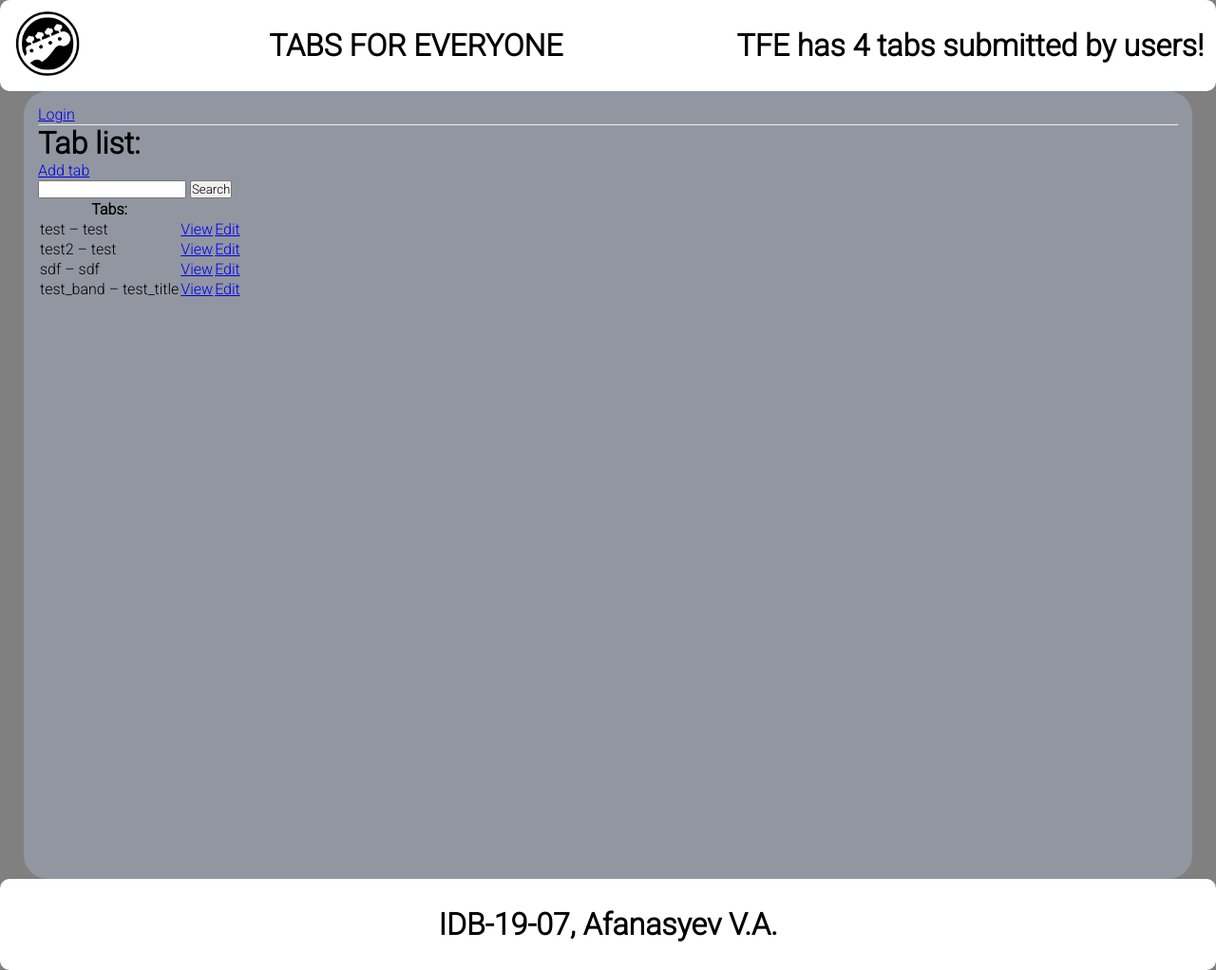
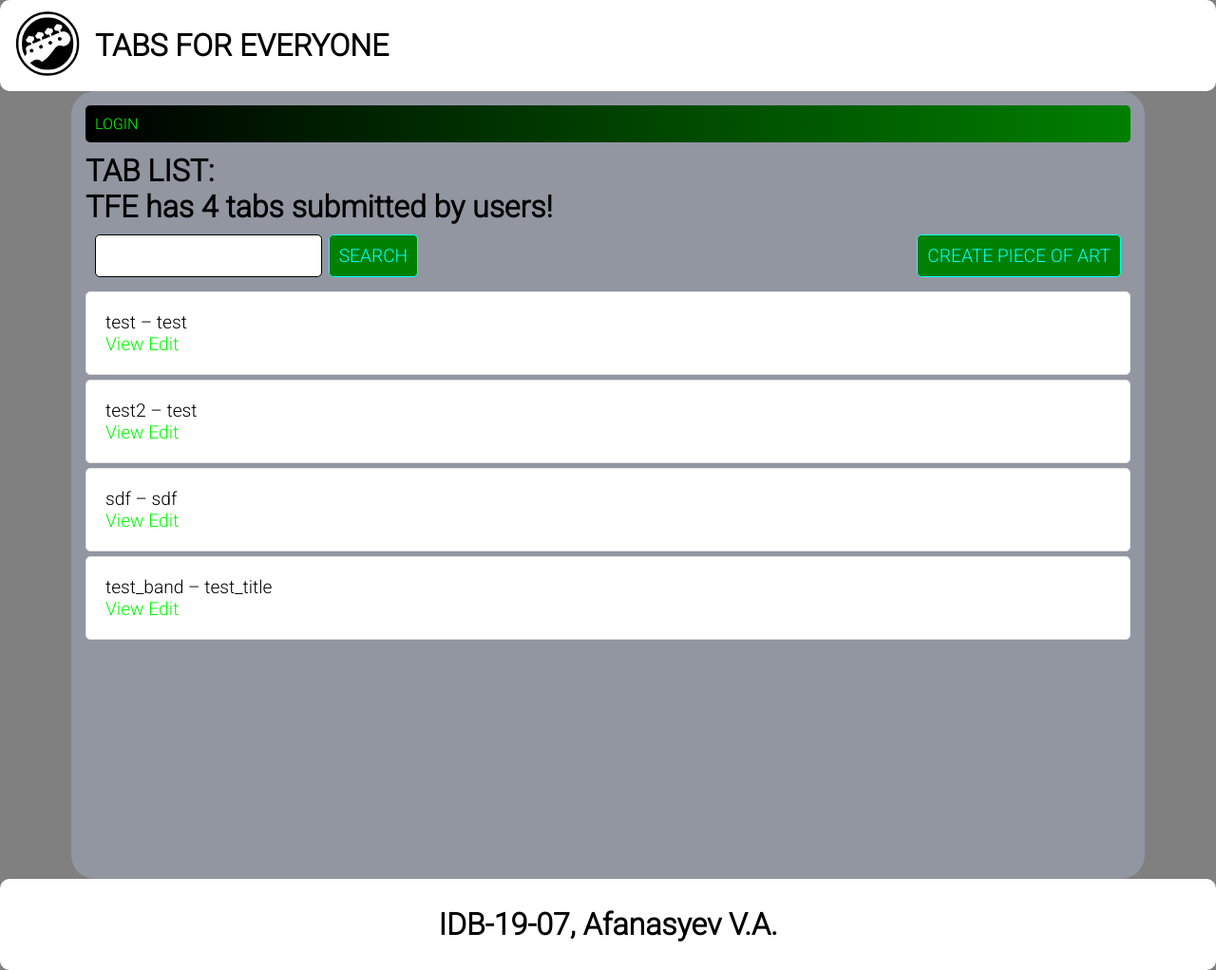
Before and after one commit to Overial/TabsForEveryone, a Django app: page / in a window 1280 px wide. Shown: the whole page at 95% size. Run offline with Django 3.2, Linux system fonts and the light colour scheme; data comes from the database, SQL or seed files in the repository; both versions use the stored data as it was after the commit.

Commit message:
Major design fixes

```diff
--- a/mysite/tfe/static/tfe/style.css
+++ b/mysite/tfe/static/tfe/style.css
@@ -2,6 +2,7 @@
 	margin: 0;
 	padding: 0;
 	font-family: 'Roboto', sans-serif;
+	text-decoration: none;
 }
 
 html {
@@ -12,6 +13,24 @@ body {
     height: 100%;
     background-color: grey;
 	overflow-x: hidden;
+}
+
+a {
+	color: lime;
+}
+
+input[type=text],
+input[type=password],
+textarea {
+	border: 1px solid;
+	border-radius: 5px;
+	padding: 10px;
+	font-size: 120%;
+}
+
+label {
+	padding-top: 1%;
+	display: block;
 }
 
 .wrapper {
@@ -26,17 +45,12 @@ body {
 	background-color: white;
 	border-radius: 10px;
 	display: flex;
-	justify-content: space-between;
 	align-items: center;
-}
-
-.logo-tab-counter {
-	margin-right: 1%;
 }
 
 .container {
 	position: relative;
-	max-width: 1200px;
+	max-width: 1100px;
 	height: 100%;
 	margin: auto;
 	padding: 15px;
@@ -54,3 +68,80 @@ body {
 	justify-content: space-around;
 	align-items: center;
 }
+
+.user-bar {
+	display: flex;
+	justify-content: space-between;
+	color: lime;
+	padding: 10px;
+	border-radius: 5px;
+	background: linear-gradient(90deg, black, green);
+}
+
+.tab-list-text {
+	margin-top: 1%;
+}
+
+.search-create-wrapper {
+	display: flex;
+	justify-content: space-between;
+	align-items: center;
+	padding: 10px;
+}
+
+.search-area {
+	display: flex;
+}
+
+.search-button {
+	background-color: green;
+	border: 1px solid;
+	border-radius: 5px;
+	color: aqua;
+	margin-left: 2%;
+	padding: 10px;
+	cursor: pointer;
+	font-size: 120%;
+}
+
+.create-button {
+	background-color: green;
+	border: 1px solid;
+	border-radius: 5px;
+	color: aqua;
+	padding: 10px;
+	cursor: pointer;
+	font-size: 120%;
+}
+
+.submit-button {
+	background-color: green;
+	border: 1px solid;
+	border-radius: 5px;
+	color: aqua;
+	margin-top: 3%;
+	padding: 10px;
+	cursor: pointer;
+	font-size: 120%;
+}
+
+.tab-wrapper {
+	display: flex;
+	justify-content: space-between;
+	align-items: center;
+	padding: 20px;
+	background-color: white;
+	border: 1px solid rgb(226, 226, 226);
+	border-radius: 5px;
+	margin-top: 5px;
+}
+
+.tab-band-title {
+	font-size: 120%;
+}
+
+.tab-form {
+	display: flex;
+	margin-top: 5px;
+	padding: 1%;
+}
--- a/mysite/tfe/templates/tfe/index.html
+++ b/mysite/tfe/templates/tfe/index.html
@@ -3,25 +3,44 @@
 
     <div class="user-bar">
         {% if request.user.is_authenticated %}
-            <p>You are logged in as: {{ request.user }}</p>
-            <a href="{% url 'tfe:logout' %}">Logout</a>
+            <p>YOU ARE LOGGED IN AS: {{ request.user }}</p>
+            <a href="{% url 'tfe:logout' %}">LOGOUT</a>
         {% else %}
-            <a href="{% url 'tfe:login' %}">Login</a>
+            <a href="{% url 'tfe:login' %}">LOGIN</a>
         {% endif %}
     </div>
 
-    <hr>
+    <h1 class="tab-list-text">TAB LIST:</h1>
+    {% if tab_count > 0 %}
+        <h1>TFE has {{ tab_count }} tab{{ tab_count|pluralize:"s" }} submitted by users!</h1>
+    {% else %}
+        <h1>TFE has 0 tab{{ tab_count|pluralize:"s" }} submitted by users!</h1>
+    {% endif %}
 
-    <h1>Tab list:</h1>
+    <div class="search-create-wrapper">
+        <form method="GET" class="search-area">
+            <input type="text" name="search_area" value="{{ search_input }}">
+            <input class="search-button" type="submit" value="SEARCH">
+        </form>
+        <a class="create-button" href="{% url 'tfe:tab_create' %}">CREATE PIECE OF ART</a>
+    </div>
 
-    <a href="{% url 'tfe:tab_create' %}">Add tab</a>
+    <div class="tab-list-wrapper">
+        {% for tab in tabs %}
+            <div class="tab-wrapper">
+                <div class="tab-band-title">
+                    <p>{{ tab.band }} – {{ tab.title }}</p>
+                    <a href="{% url 'tfe:tab' tab.id %}">View</a>
+                    <a href="{% url 'tfe:tab_update' tab.id %}">Edit</a>
+                </div>
+            </div>
 
-    <form method="GET">
-        <input type="text" name="search_area" value="{{ search_input }}">
-        <input type="submit" value="Search">
-    </form>
+            {% empty %}
+                <h3>No tabs in list</h3>
+        {% endfor %}
+    </div>
 
-    <table>
+    <!-- <table>
         <tr>
             <th>Tabs:</th>
             <th></th>
@@ -33,11 +52,11 @@
                 <td>{{ tab.band }} – {{ tab.title }}</td>
                 <td><a href="{% url 'tfe:tab' tab.id %}">View</a></td>
                 <td><a href="{% url 'tfe:tab_update' tab.id %}">Edit</a></td>
-                <!-- <td><a href="{% url 'tfe:tab_delete' tab.id %}">Delete</a></td> -->
+                <td><a href="{% url 'tfe:tab_delete' tab.id %}">Delete</a></td>
             </tr>
             {% empty %}
                 <h3>No tabs in list</h3>
         {% endfor %}
-    </table>
+    </table> -->
 
 {% endblock content %}
--- a/mysite/tfe/templates/tfe/main.html
+++ b/mysite/tfe/templates/tfe/main.html
@@ -22,11 +22,7 @@
 				</a>
 			</div>
 
-			<h1>TABS FOR EVERYONE</h1>
-
-			<div class="logo-tab-counter">
-	            <h1>TFE has {{ tab_count }} tab{{ tab_count|pluralize:"s" }} submitted by users!</h1>
-	        </div>
+			<h1 >TABS FOR EVERYONE</h1>
 		</div>
 
 		<div class="container">
--- a/mysite/tfe/templates/tfe/tab_detail.html
+++ b/mysite/tfe/templates/tfe/tab_detail.html
@@ -2,7 +2,6 @@
 {% block content %}
 
 <h1>Tab: {{ tab }}</h1>
-<!-- <img src="/media/images/nirvana_smells_like_teen_spirit.png"> -->
 <img src="{{ tab.tab_image.url }}">
 <a href="{% url 'tfe:tabs' %}">Go back</a>
 
```
Also changed, not shown: mysite/tfe/templates/tfe/tab_form.html (+11 -7 lines), mysite/db.sqlite3, mysite/media/images/breaking_benjamin_the_diary_of_jane_w0Nk2oJ.png (added).
